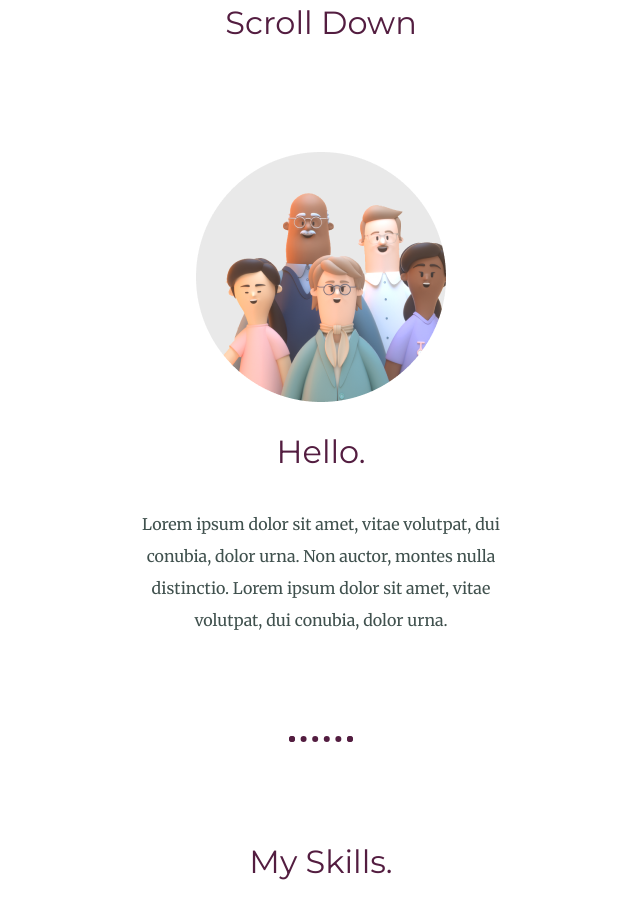
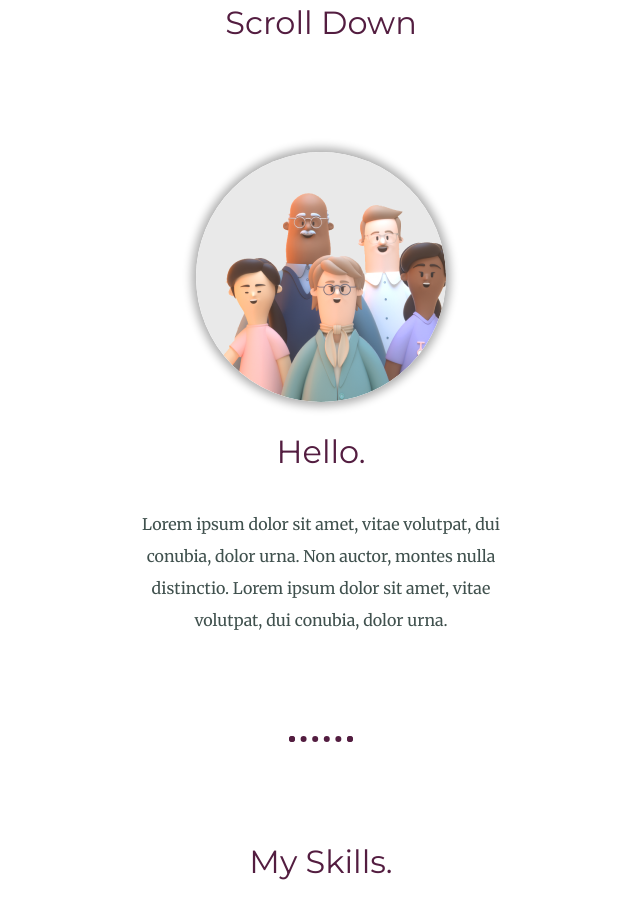
Before and after one commit to RubenD582/cv, a plain HTML site: page index.html in a window 1280 px wide. Shown: the part 904-1822 px from the top of the page, without its empty margins (319-959 px from the left). Drawn offline with Linux system fonts and the light colour scheme.

Commit message:
Add files via upload

```diff
--- a/css/styles.css
+++ b/css/styles.css
@@ -159,7 +159,11 @@ a: hover {
   }
 }
 
-
 .mountain {
   margin-top: 15%;
 }
+
+.profile-img {
+  border-radius: 100%;
+  box-shadow: 0px 0px 10px 4px #ACACAC;
+}
--- a/index.html
+++ b/index.html
@@ -21,7 +21,7 @@
 
     <div class="middle-container">
       <div class="profile">
-        <img src="images/angela.png" alt="profile-img">
+        <img class="profile-img" src="images/angela.png" alt="profile-img">
         <h2>Hello.</h2>
         <p class="intro">Lorem ipsum dolor sit amet, vitae volutpat, dui conubia, dolor urna. Non auctor, montes nulla distinctio. Lorem ipsum dolor sit amet, vitae volutpat, dui conubia, dolor urna.</p>
       </div>
```
